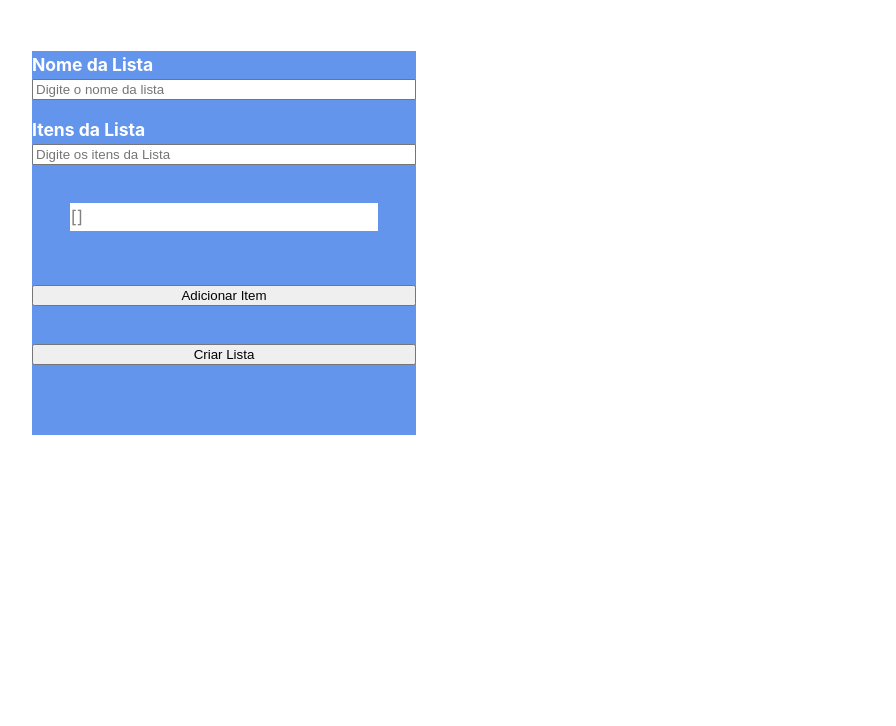
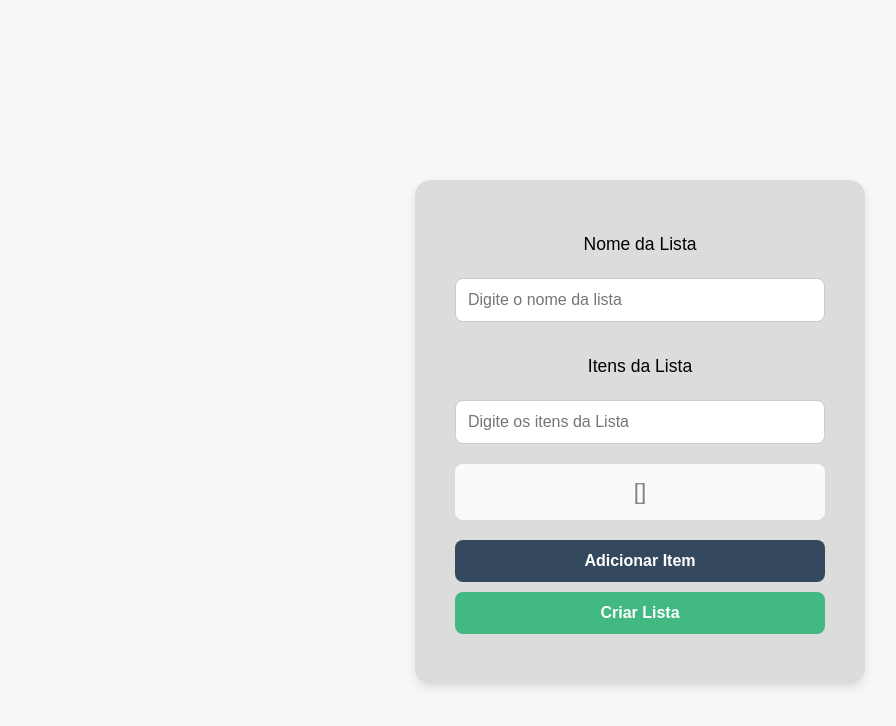
Before and after one commit to arthurocha-dev/task_aplication, a Vue app: page /createList in a window 1280 px wide. Shown: the top 726 px of the page, without its empty margins (0-896 px from the left). Built offline with nearby package versions, Linux system fonts and the light colour scheme; the HTML template or start-up script is replaced by a standard one.

Commit message:
add estyliszation and i18n new mensagers

```diff
--- a/package.json
+++ b/package.json
@@ -17,6 +17,7 @@
   },
   "dependencies": {
     "axios": "^1.12.2",
+    "i18n": "^0.15.2",
     "pinia": "^3.0.3",
     "vue": "^3.5.22",
     "vue-i18n": "^11.1.12",
--- a/src/assets/base.css
+++ b/src/assets/base.css
@@ -23,7 +23,9 @@
 
 /* semantic color variables for this project */
 :root {
-  --color-background: ##F8F7F7;
+  --color-background: #F8F7F7;
+  --color-backgound-form: #DCDCDC;
+
   --color-background-soft: var(--vt-c-white-soft);
   --color-background-mute: var(--vt-c-white-mute);
 
@@ -31,7 +33,7 @@
   --color-border-hover: var(--vt-c-divider-light-1);
 
   --color-heading: var(--vt-c-text-light-1);
-  --color-text: #4F4B4B;
+  --color-text: #000;
 
   --section-gap: 160px;
 }
@@ -39,6 +41,8 @@
 @media (prefers-color-scheme: dark) {
   :root {
     --color-background: #181818;
+    --color-backgound-form: #414040;
+
     --color-background-soft: var(--vt-c-black-soft);
     --color-background-mute: var(--vt-c-black-mute);
 
--- a/src/i18n/locales/en.json
+++ b/src/i18n/locales/en.json
@@ -37,12 +37,43 @@
         }
 
 
+    },
+     "login": {
+        "input":{
+            "email": "Enter to email",
+            "password": "Enter to password"
+
+        },
+        "login": "Login in"
+    },
 
 
 
+     "createList": {
+        "titles":{
+            "name_list": "List name",
+            "items_list": "Items list"
+        },
+        "inputs":{
+            "name_list": "Enter the name list",
+            "items_list": "Enter the items list"
+        },
+        "buttons":{
+            "add_item": "Add item",
+            "create_list": "Create list"
+        },
+        "succes": "lista criada com sucesso!",
 
+        "erros":{
+            "inputs":{
+                "camp_name_list": "Digite o nome da lista",
+                "camp_items_list": "Digite os itens da lista"
+        },
 
+        "error_request": "Deu erro na requisição :/",
+        "error_generic": "Erro genérico"
 
+    }
 
     }
 }
--- a/src/i18n/locales/pt.json
+++ b/src/i18n/locales/pt.json
@@ -34,7 +34,42 @@
             "camps_default": "Preencha todos os campos"
         }
 
+    },
+    "login": {
+        "input":{
+            "email": "Enter to email",
+            "password": "Enter to password"
+        },
+        "login": "Login in"
+    },
 
 
+
+    "createList": {
+        "titles":{
+            "name_list": "Nome da Lista",
+            "items_list": "Itens da Lista"
+        },
+        "inputs":{
+            "name_list": "Digite o nome da lista",
+            "items_list": "Digite os itens da lista"
+        },
+        "buttons":{
+            "add_item": "Adiconar item",
+            "create_list": "Criar Lista"
+        },
+
+        "succes": "lista criada com sucesso!",
+
+        "erros":{
+            "inputs":{
+                "camp_name_list": "Digite o nome da lista",
+                "camp_items_list": "Digite os itens da lista"
+        },
+
+        "error_request": "Deu erro na requisição :/",
+        "error_generic": "Erro genérico"
+
     }
+  }
 }
--- a/src/service/usersR.ts
+++ b/src/service/usersR.ts
@@ -96,7 +96,6 @@ export async function loginUser(user: LoginUserRequest){
     const request = await api.post<LoginUserResponse>("/auth/login", user)
     const token = request.data.access_token
 
-
     localStorage.setItem("token", token)
 
 
--- a/src/views/CreateTaskList.vue
+++ b/src/views/CreateTaskList.vue
@@ -12,7 +12,7 @@
             <input type="text" placeholder="Digite os itens da Lista" v-model="newTask">
 
              <div class="itensList">
-                <h3 style="color: grey;">{{ listTasks.tasks_list}}</h3>
+                <h2 style="color: grey;">{{ listTasks.tasks_list}}</h2>
 
             </div>
 
@@ -102,43 +102,116 @@ async function task() {
 
 <style scoped lang="css">
 
-.formList{
-    height: 30vw;
-    width: 30vw;
-    background-color: cornflowerblue;
+
+
+
+.formList {
+  display: flex;
+  flex-direction: column;
+  align-items: center;
+  justify-content: center;
+  min-height: 100vh;
+  /* background: #f2f2f2; */
+  font-family: 'Poppins', sans-serif;
+  padding: 20px;
 }
 
-.contentList{
-    display: flex;
-    flex-direction: column;
-    margin-top: 5%;
+.contentList {
+  background: var(--color-backgound-form);
+  border-radius: 16px;
+  padding: 40px;
+  box-shadow: 0 4px 10px rgba(0,0,0,0.1);
+  width: 90%;
+  max-width: 450px;
+  text-align: center;
 }
 
-.namedList{
-    font-weight: bold;
-    color: white;
+.namedList,
+.itensListTitle {
+  color: #333;
+  margin-bottom: 10px;
+}
+
+input[type="text"] {
+  width: 100%;
+  padding: 12px;
+  margin: 10px 0 20px 0;
+  border: 1px solid #ccc;
+  border-radius: 8px;
+  font-size: 16px;
+  transition: all 0.3s ease;
+}
+
+input[type="text"]:focus {
+  border-color: #42b883;
+  outline: none;
+  box-shadow: 0 0 5px rgba(66, 184, 131, 0.4);
+}
+
+.itensList {
+  background: #fafafa;
+  border-radius: 8px;
+  padding: 10px;
+  margin-bottom: 20px;
+}
+
+.buttonItens,
+.buttonSubmit {
+  width: 100%;
+  padding: 12px;
+  border: none;
+  border-radius: 8px;
+  color: white;
+  font-weight: bold;
+  font-size: 16px;
+  cursor: pointer;
+  margin-bottom: 10px;
+  transition: background 0.3s ease;
+}
+
+.buttonItens {
+  background: #35495e;
+}
+
+.buttonItens:hover {
+  background: #2b3b4d;
+}
+
+.buttonSubmit {
+  background: #42b883;
+}
+
+.buttonSubmit:hover {
+  background: #36976d;
+}
+
+.namedList {
+  color: var(--color-text);
+  margin-top: 10px;
 }
 
 .itensListTitle{
-    margin-top: 4%;
-    font-weight: bold;
-    color: white;
+color: var(--color-text);
+  margin-top: 10px;
+
 }
 
-.buttonSubmit{
-    margin-top: 10%;
+@media (max-width: 480px) {
+  .contentList {
+    padding: 25px;
+  }
+
+  input[type="text"] {
+    font-size: 14px;
+  }
+
+  .buttonItens,
+  .buttonSubmit {
+    font-size: 14px;
+    padding: 10px;
+  }
 }
 
-.itensList{
-    margin: 10%;
-    height: 60%;
-    width: 80%;
-    background-color: white;
-}
-
-.buttonItens{
-    margin-top: 4%;
-}
 
 </style>
 
--- a/src/views/FormCreateUser.vue
+++ b/src/views/FormCreateUser.vue
@@ -86,8 +86,9 @@ async function create() {
   padding: 30px;
   max-width: 400px;
   margin: 0 auto;
-  background-color: #414040;
+  background-color: var(--color-backgound-form);
   border-radius: 15px;
+  box-shadow: 0 6px 18px rgba(0, 0, 0, 0.1);
 }
 
 input[type='text'],
--- a/src/views/HomePage.vue
+++ b/src/views/HomePage.vue
@@ -10,11 +10,11 @@
 
     <div class="button-container">
       <button @click="pageCreateuser">{{ t('home.buttons.create_user') }}</button>
-      <button>{{ t('home.buttons.login') }}</button>
-      <button>{{ t('home.buttons.create_task') }}</button>
-      <button>{{ t('home.buttons.search_list') }}</button>
-      <button>{{ t('home.buttons.edit_list') }}</button>
-      <button>{{ t('home.buttons.delete_list') }}</button>
+      <button @click="pageLogin">{{ t('home.buttons.login') }}</button>
+      <button @click="pageCreateList">{{ t('home.buttons.create_task') }}</button>
+      <button @click="pageSearchList">{{ t('home.buttons.search_list') }}</button>
+      <button @click="pageEditList">{{ t('home.buttons.edit_list') }}</button>
+      <button @click="pageDeleteList">{{ t('home.buttons.delete_list') }}</button>
     </div>
   </div>
 </template>
@@ -38,11 +38,28 @@ function mudeTheme(){
 
 
 function pageCreateuser(){
-
     router.push('/createUser')
-
 }
 
+function pageLogin(){
+  router.push('/login')
+}
+
+function pageCreateList(){
+  router.push('/createList')
+}
+
+function pageSearchList(){
+  router.push('/searchList')
+}
+
+function pageDeleteList(){
+  router.push('deleteList')
+}
+
+function pageEditList(){
+  router.push('editedList')
+}
 
 
 
--- a/src/views/LoginUser.vue
+++ b/src/views/LoginUser.vue
@@ -1,37 +1,35 @@
 <template>
-
   <div class="formLogin">
     <div class="content">
+      <h1 class="title">Login</h1>
 
-            <div class="email">
-            <h2>Email</h2>
-            <input type="email" placeholder="Digite o email" v-model="user.email_login">
-
+      <div class="input-group">
+        <label for="email">Email</label>
+        <input type="email" id="email" :placeholder="t('login.input.email')" v-model="user.email_login" />
       </div>
 
-            <div class="password">
-            <h2>Senha</h2>
-            <input type="password" placeholder="Digite a senha" v-model="user.password_login">
-
+      <div class="input-group">
+        <label for="password">Senha</label>
+        <input type="password" id="password" :placeholder="t('login.input.password')" v-model="user.password_login" />
       </div>
 
+      <h4 class="mensager">{{ menssager }}</h4>
 
-            <h4 class="mensager" >{{ menssager }}</h4>
-
-             <button type="submit" class="button" @click="realizedLogin">Logar</button>
-
-
-
+      <button type="submit" class="button">{{ t('login.login') }}</button>
     </div>
   </div>
-
-
 </template>
 
 <script setup lang="ts">
 import {onMounted, ref} from 'vue'
 import { type LoginUserRequest, loginUser} from '@/service/usersR'
 import { isAxiosError } from 'axios'
+import {useI18n} from 'vue-i18n'
+
+
+
+const {t} = useI18n()
+
 
 const user = ref<LoginUserRequest>({
     email_login: '',
@@ -80,38 +78,105 @@ async function realizedLogin() {
 
 
 
-<style scoped lang="css">
 
-.formLogin{
-    height: 20vw;
-    width:  20vw;
-    background-color: green;
+<style scoped>
+.formLogin {
+  display: flex;
+  justify-content: center;
+  align-items: center;
+  min-height: 100vh;
+  background: var(--color-background-form);
+  transition: background-color 0.4s ease;
 }
 
-.content{
-    margin-top: 10%;
-    margin-left: 5%;
+.content {
+  background-color: var(--color-backgound-form);
+  padding: 40px 30px;
+  border-radius: 16px;
+  box-shadow: 0 6px 18px rgba(0, 0, 0, 0.15);
+  width: 90%;
+  max-width: 420px;
+  text-align: center;
+  transition: background-color 0.4s ease, box-shadow 0.3s ease;
+}
+
+.title {
+  font-weight: bold;
+  color: #28a745;
+  font-size: 2rem;
+  margin-bottom: 25px;
+}
+
+.input-group {
   display: flex;
   flex-direction: column;
-
+  align-items: flex-start;
+  margin-bottom: 18px;
+  width: 100%;
 }
 
-
-.password{
-    margin-top: 10%;
+label {
+  font-weight: 600;
+  margin-bottom: 6px;
+  color: var(--color-text);
+  font-size: 0.95rem;
 }
 
-.button{
-    margin-top: 4%;
-    width: 30%;
+input {
+  width: 100%;
+  padding: 12px 14px;
+  border: 1px solid var(--color-border);
+  border-radius: 10px;
+  font-size: 1rem;
+  background-color: white;
+  color: black;
+  transition: border-color 0.3s, box-shadow 0.3s;
 }
 
-.mensager{
-    margin-top: 10%;
-
-
-
+input:focus {
+  outline: none;
+  border-color: #28a745;
+  box-shadow: 0 0 6px rgba(40, 167, 69, 0.4);
 }
 
+.button {
+  background-color: #28a745;
+  color: white;
+  border: none;
+  border-radius: 10px;
+  padding: 12px 20px;
+  font-size: 1.1rem;
+  cursor: pointer;
+  width: 100%;
+  transition: background-color 0.3s, transform 0.2s;
+}
 
+.button:hover {
+  background-color: #218838;
+  transform: scale(1.02);
+}
+
+.mensager {
+  color: #ff4444;
+  font-size: 0.95rem;
+  margin-bottom: 10px;
+}
+
+@media (max-width: 500px) {
+  .content {
+    padding: 30px 20px;
+  }
+
+  .title {
+    font-size: 1.6rem;
+  }
+
+  input {
+    font-size: 0.95rem;
+  }
+
+  .button {
+    font-size: 1rem;
+  }
+}
 </style>
```
Also changed, not shown: 1 other file (tests, documents, lock files or other folders). Lines whose indentation alone changed are shown as unchanged.
